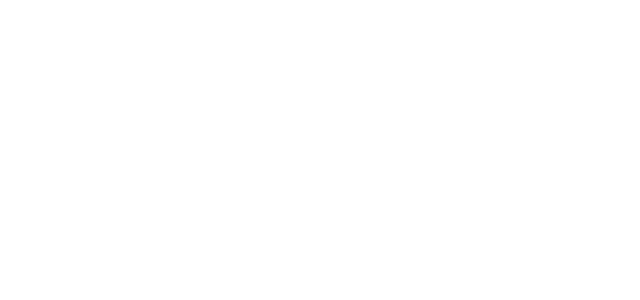
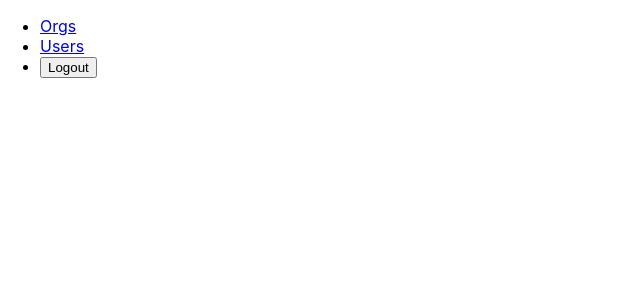
Before and after one commit to ScriptSorcery/poc, a React (Create React App) app in the folder myproject/myfrontend/: page /app in a window 1280 px wide. Before the commit this address had no page. Shown: the top 300 px of the page, without its empty margins (0-640 px from the left). Built offline with nearby package versions, Linux system fonts and the light colour scheme.

Commit message:
Store token in cookie and authorize

```diff
--- a/myproject/myfrontend/src/App.tsx
+++ b/myproject/myfrontend/src/App.tsx
@@ -1,10 +1,11 @@
 import React from 'react';
-import { BrowserRouter as Router, Route, Routes } from 'react-router-dom';
+import { BrowserRouter as Router, Routes, Route, Navigate } from 'react-router-dom';
+import { AuthProvider } from './AuthContext';
 import Login from './components/Login';
+import UserForm from './components/UserForm';
+import Navbar from './components/Navbar';
 import Orgs from './components/Orgs';
 import Users from './components/Users';
-import { AuthProvider } from './AuthContext';
-import UserForm from './components/UserForm';
 
 const App: React.FC = () => {
     return (
@@ -13,8 +14,19 @@ const App: React.FC = () => {
             <Routes>
                     <Route path="/" element={<Login />} />
                     <Route path="/signup" element={<UserForm />} />
+                    {/* Routes that require the Navbar */}
+                    <Route
+                        path="/app/*"
+                        element={
+                            <>
+                                <Navbar />
+                                <Routes>
                                     <Route path="/orgs" element={<Orgs />} />
                                     <Route path="/users" element={<Users />} />
+                                </Routes>
+                            </>
+                        }
+                    />
                 </Routes>
             </Router>
         </AuthProvider>
--- a/myproject/myfrontend/src/components/Login.tsx
+++ b/myproject/myfrontend/src/components/Login.tsx
@@ -1,27 +1,28 @@
 import React, { useState } from 'react';
 import { useAuth } from '../AuthContext';
 import { login } from '../api';
+import Navbar from './Navbar'; // Import the Navbar component
 import { useNavigate } from 'react-router-dom';
 
 const Login: React.FC = () => {
     const [username, setUsername] = useState('');
     const [password, setPassword] = useState('');
     const { login: authLogin } = useAuth();
-
-    const navigate = useNavigate(); // Get history from React Router
+    const navigate = useNavigate();
 
     const handleSubmit = async (e: React.FormEvent) => {
         e.preventDefault();
         try {
             const response = await login(username, password);
             authLogin(response.data.access);
-            navigate('/orgs'); // Redirect to /orgs after successful login
+            navigate('/app/orgs');
         } catch (error) {
             console.error('Login failed', error);
         }
     };
 
     return (
+        <>
             <form onSubmit={handleSubmit}>
                 <div>
                     <label>Username:</label>
@@ -41,6 +42,7 @@ const Login: React.FC = () => {
                 </div>
                 <button type="submit">Login</button>
             </form>
+        </>
     );
 };
 
--- /dev/null
+++ b/myproject/myfrontend/src/components/Navbar.tsx
@@ -0,0 +1,34 @@
+// Navbar.tsx
+
+import React from 'react';
+import { Link, useLocation, useNavigate } from 'react-router-dom';
+import { useAuth } from '../AuthContext';
+
+const Navbar: React.FC = () => {
+    const { pathname } = useLocation();
+    const { logout } = useAuth();
+    const navigate = useNavigate();
+
+    const handleLogout = () => {
+        logout();
+        navigate('/'); // Redirect to login page after logout
+    };
+
+    return (
+        <nav>
+            <ul>
+                <li>
+                    <Link to="/app/orgs" className={pathname === '/app/orgs' ? 'active' : ''}>Orgs</Link>
+                </li>
+                <li>
+                    <Link to="/app/users" className={pathname === '/app/users' ? 'active' : ''}>Users</Link>
+                </li>
+                <li>
+                    <button onClick={handleLogout}>Logout</button>
+                </li>
+            </ul>
+        </nav>
+    );
+};
+
+export default Navbar;
--- a/myproject/myfrontend/src/components/Orgs.tsx
+++ b/myproject/myfrontend/src/components/Orgs.tsx
@@ -26,10 +26,10 @@ const Orgs: React.FC = () => {
       <h1>Orgs</h1>
       <table>
         <thead>
-          <th>
+          <tr>
             <td>Org_Id</td>
             <td>Org_Name</td>
-          </th>
+          </tr>
         </thead>
         <tbody>
           {(orgs || []).map((org: any) => (
--- a/myproject/myfrontend/src/components/Users.tsx
+++ b/myproject/myfrontend/src/components/Users.tsx
@@ -20,7 +20,7 @@ const Users: React.FC = () => {
         <div>
             <h1>Users</h1>
             <ul>
-                {users.map((user: any) => (
+                {(users || []).map((user: any) => (
                     <li key={user.id}>{user.username}</li>
                 ))}
             </ul>
```
Lines whose indentation alone changed are shown as unchanged.
